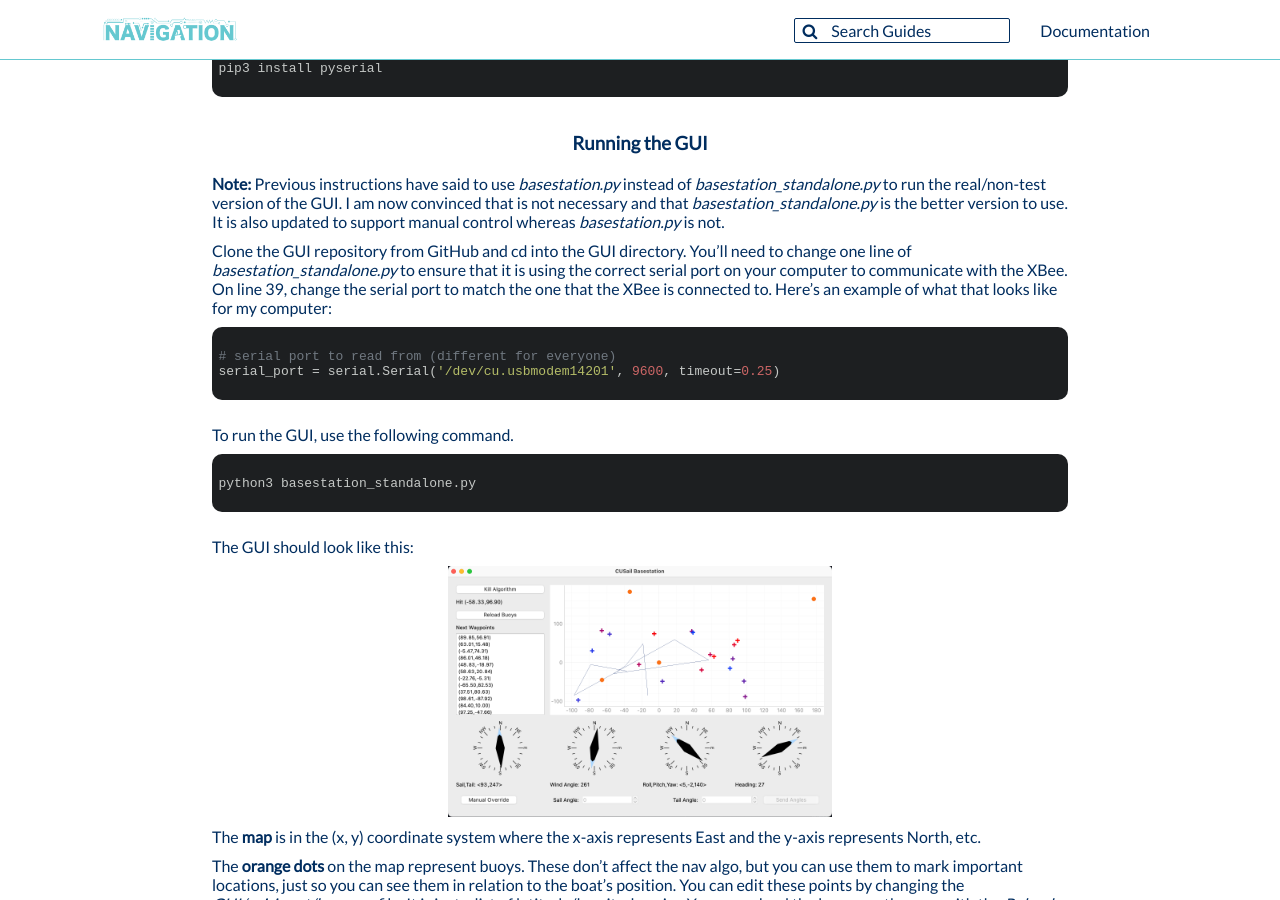
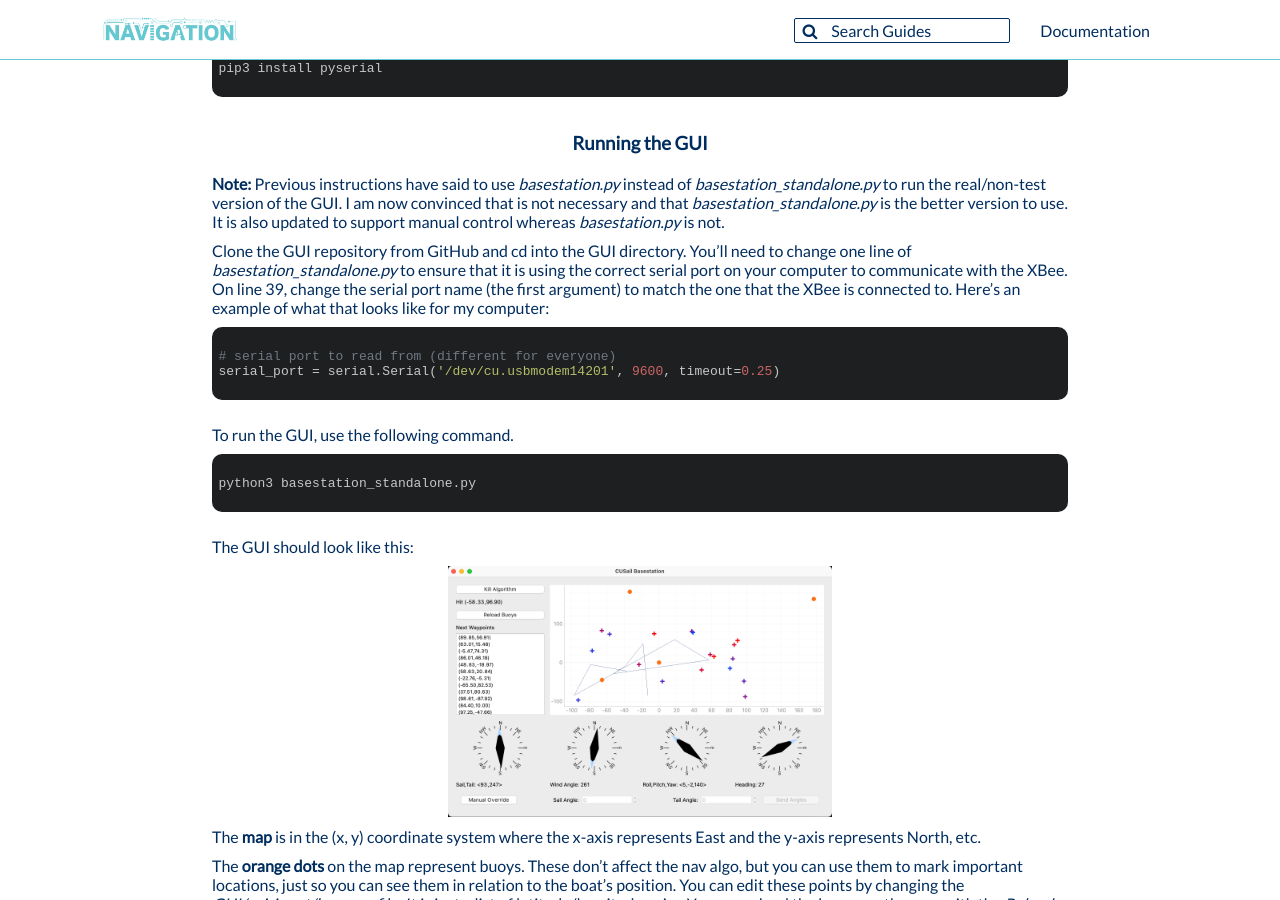
Before and after one commit to CUSail-Navigation/intrasite, a Jekyll site: the page built from _posts/2022-06-05-runalgo.md, in a window 1280 px wide and 900 px high, scrolled down 1284 px. Built offline with Jekyll 4.4.1, drawn with Linux system fonts in a browser that asks for light colours.

Commit message:
adding longer explanation

```diff
--- a/_posts/2022-06-05-runalgo.md
+++ b/_posts/2022-06-05-runalgo.md
@@ -85,7 +85,7 @@
 
 **Note:** Previous instructions have said to use _basestation.py_ instead of _basestation\_standalone.py_ to run the real/non-test version of the GUI. I am now convinced that is not necessary and that _basestation\_standalone.py_ is the better version to use. It is also updated to support manual control whereas _basestation.py_ is not.
 
-Clone the GUI repository from GitHub and cd into the GUI directory. You'll need to change one line of _basestation\_standalone.py_ to ensure that it is using the correct serial port on your computer to communicate with the XBee. On line 39, change the serial port to match the one that the XBee is connected to. Here's an example of what that looks like for my computer:
+Clone the GUI repository from GitHub and cd into the GUI directory. You'll need to change one line of _basestation\_standalone.py_ to ensure that it is using the correct serial port on your computer to communicate with the XBee. On line 39, change the serial port name (the first argument) to match the one that the XBee is connected to. Here's an example of what that looks like for my computer:
 
 <pre>
 <code class="python">
```
